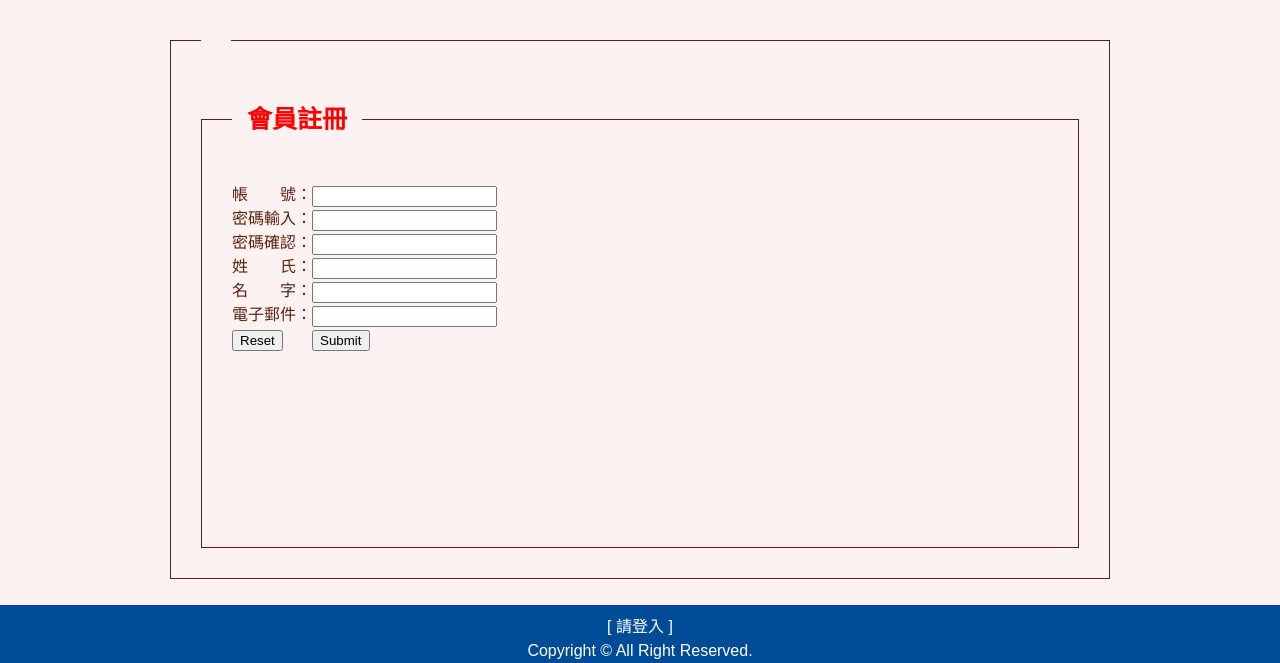
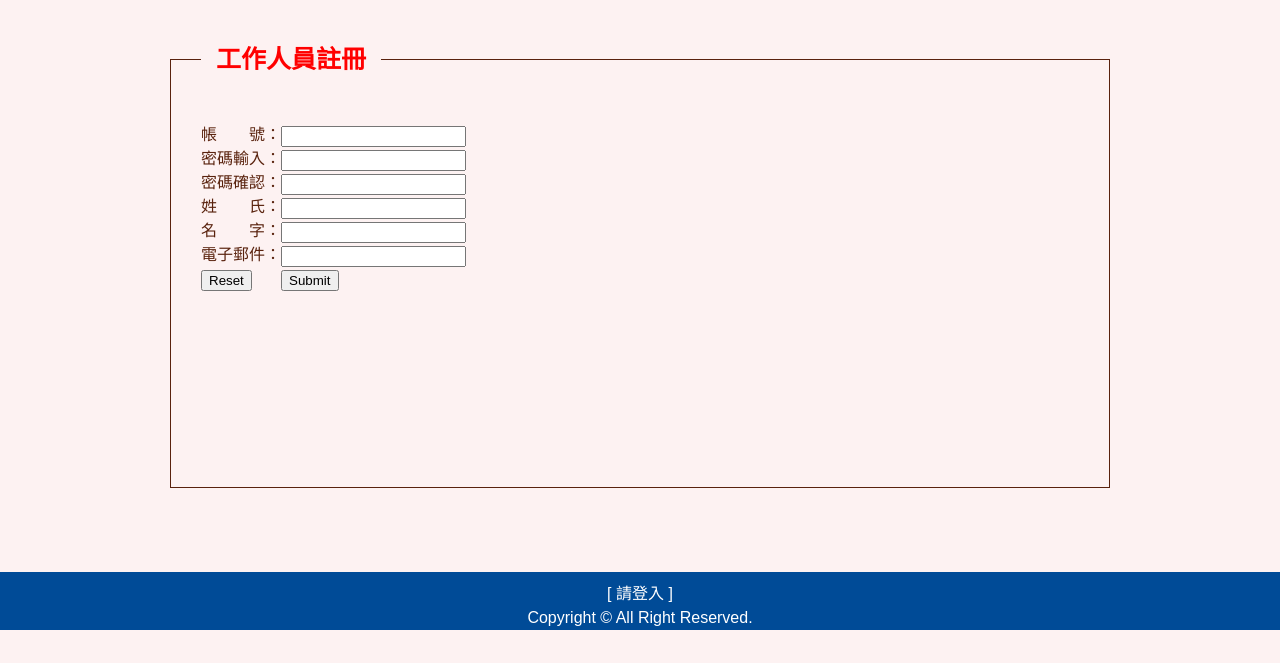
Before and after one commit to chang861224/temple_contact, a Django app: template templates/register.html in a window 1280 px wide. Shown: the part 211-874 px from the top of the page. After the commit the page ends 841 px from the top, so only its background shows below. Run offline with Django 4.2, Linux system fonts and the light colour scheme; the template is opened without the code that fills it, so the values that code supplies are empty.

Commit message:
add register page

```diff
--- a/templates/register.html
+++ b/templates/register.html
@@ -5,10 +5,11 @@
 <title>政大棒球聯盟 NCBA - 會員註冊</title>
 {% endblock %}
 
+{% block fieldset_title %}
+工作人員註冊
+{% endblock %}
+
 {% block content %}
-<fieldset class='field'>
-	<legend class='fieldset_title'>會員註冊</legend>
-
 <form action='.' method="POST">
     {% csrf_token %}
     <table class='form'>
@@ -45,5 +46,4 @@
 </form>
 
 <span>{{ message }}</span>
-</fieldset>
 {% endblock %}
--- a/temple_contact/urls.py
+++ b/temple_contact/urls.py
@@ -23,6 +23,7 @@ urlpatterns = [
     path("", views.homepage),
     path("index/", views.index),
 
+    path("register/", views.register),
     path("login/", views.login),
     path("logout/", views.logout),
 ]
```
Lines whose indentation alone changed are shown as unchanged.
